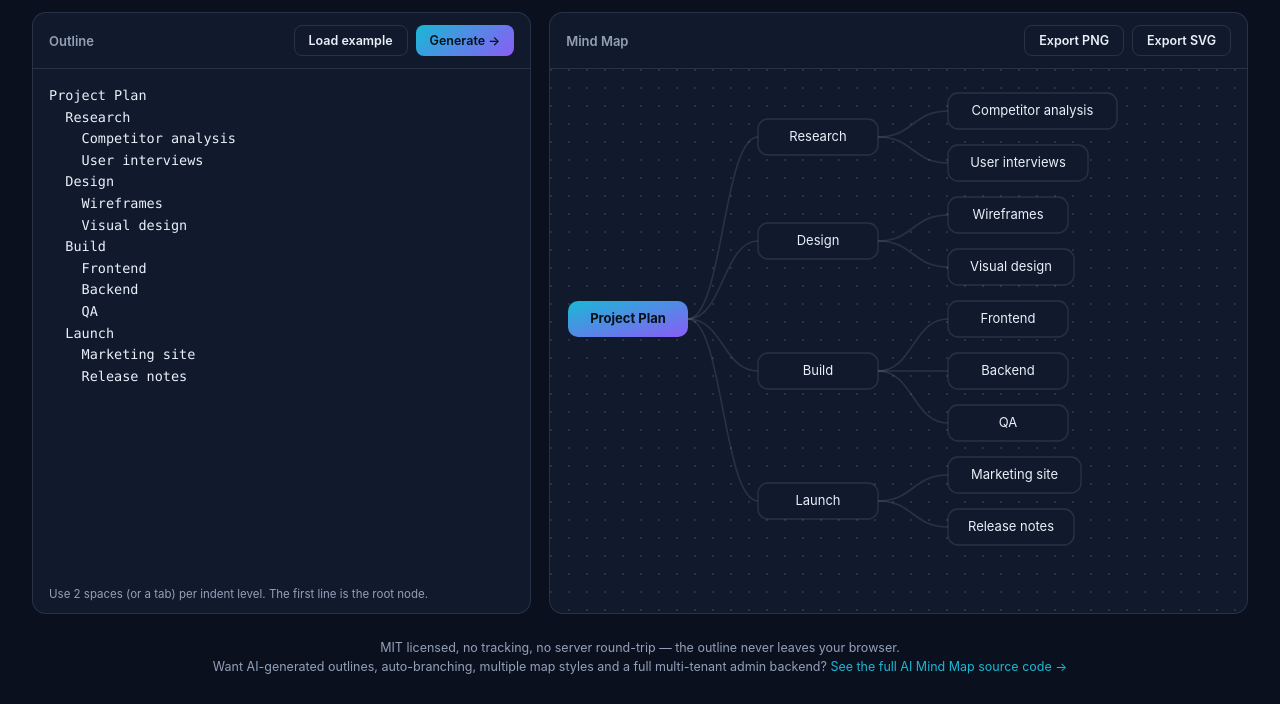
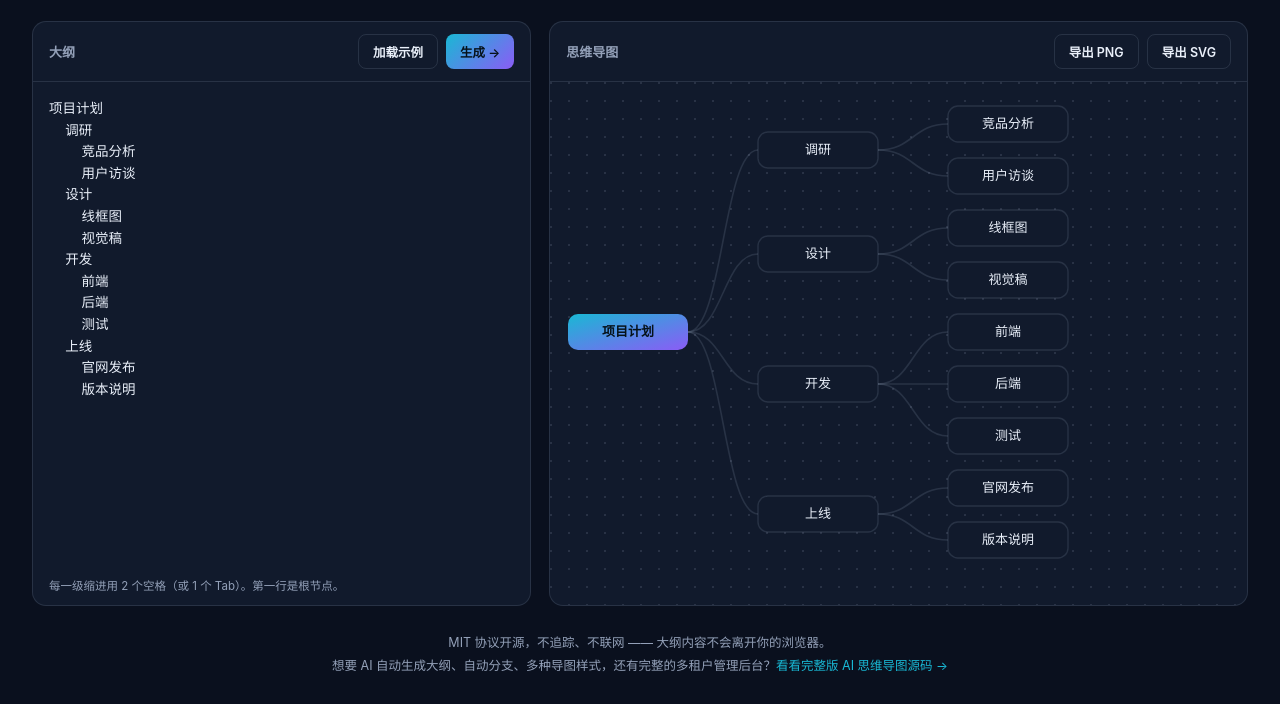
Before and after one commit to anna123123123-creator/outline2mindmap, a plain HTML site: page index.html in a window 1280 px wide. Shown: the part 96-800 px from the top of the page. Drawn offline with Linux system fonts and the light colour scheme.

Commit message:
Translate UI and README to Chinese, fix CJK text width measurement

```diff
--- a/index.html
+++ b/index.html
@@ -1,47 +1,47 @@
 <!DOCTYPE html>
-<html lang="en">
+<html lang="zh-CN">
 <head>
 <meta charset="UTF-8">
 <meta name="viewport" content="width=device-width, initial-scale=1.0">
-<title>Outline2MindMap — turn indented text into a mind map</title>
-<meta name="description" content="Free, open-source, browser-only tool that converts an indented text outline into a visual mind map. No install, no backend, no data leaves your browser.">
+<title>大纲转思维导图 · Outline2MindMap</title>
+<meta name="description" content="免费开源、纯浏览器运行的小工具，把缩进文本大纲一键转换成可视化思维导图。不用安装、不用注册、不联网，数据不会离开你的浏览器。">
 <link rel="stylesheet" href="style.css">
 </head>
 <body>
   <header class="topbar">
-    <h1>Outline<span class="accent">2</span>MindMap</h1>
-    <p class="tagline">Paste an indented outline on the left, get a mind map on the right. 100% local, nothing is uploaded.</p>
+    <h1>大纲<span class="accent">转</span>思维导图</h1>
+    <p class="tagline">左边粘贴缩进文本大纲，右边自动生成思维导图。100% 本地运行，不上传任何数据。</p>
   </header>
 
   <main class="layout">
     <section class="panel panel-input">
       <div class="panel-head">
-        <span>Outline</span>
+        <span>大纲</span>
         <div class="btns">
-          <button id="btnExample" class="btn btn-ghost">Load example</button>
-          <button id="btnGenerate" class="btn btn-primary">Generate →</button>
+          <button id="btnExample" class="btn btn-ghost">加载示例</button>
+          <button id="btnGenerate" class="btn btn-primary">生成 →</button>
         </div>
       </div>
-      <textarea id="outlineInput" spellcheck="false" placeholder="Project Plan
-  Research
-    Competitor analysis
-    User interviews
-  Design
-    Wireframes
-    Visual design
-  Build
-    Frontend
-    Backend
-  Launch"></textarea>
-      <p class="hint">Use 2 spaces (or a tab) per indent level. The first line is the root node.</p>
+      <textarea id="outlineInput" spellcheck="false" placeholder="项目计划
+  调研
+    竞品分析
+    用户访谈
+  设计
+    线框图
+    视觉稿
+  开发
+    前端
+    后端
+  上线"></textarea>
+      <p class="hint">每一级缩进用 2 个空格（或 1 个 Tab）。第一行是根节点。</p>
     </section>
 
     <section class="panel panel-output">
       <div class="panel-head">
-        <span>Mind Map</span>
+        <span>思维导图</span>
         <div class="btns">
-          <button id="btnPNG" class="btn btn-ghost">Export PNG</button>
-          <button id="btnSVG" class="btn btn-ghost">Export SVG</button>
+          <button id="btnPNG" class="btn btn-ghost">导出 PNG</button>
+          <button id="btnSVG" class="btn btn-ghost">导出 SVG</button>
         </div>
       </div>
       <div id="canvasWrap" class="canvas-wrap">
@@ -51,8 +51,8 @@
   </main>
 
   <footer class="footer">
-    <p>MIT licensed, no tracking, no server round-trip — the outline never leaves your browser.</p>
-    <p>Want AI-generated outlines, auto-branching, multiple map styles and a full multi-tenant admin backend? <a href="https://inzyxuashop.com/aisiweidaotu-yuanma.html" target="_blank" rel="noopener">See the full AI Mind Map source code →</a></p>
+    <p>MIT 协议开源，不追踪、不联网 —— 大纲内容不会离开你的浏览器。</p>
+    <p>想要 AI 自动生成大纲、自动分支、多种导图样式，还有完整的多租户管理后台？<a href="https://inzyxuashop.com/aisiweidaotu-yuanma.html" target="_blank" rel="noopener">看看完整版 AI 思维导图源码 →</a></p>
   </footer>
 
   <script src="script.js"></script>
--- a/script.js
+++ b/script.js
@@ -2,20 +2,20 @@
   'use strict';
 
   var EXAMPLE = [
-    'Project Plan',
-    '  Research',
-    '    Competitor analysis',
-    '    User interviews',
-    '  Design',
-    '    Wireframes',
-    '    Visual design',
-    '  Build',
-    '    Frontend',
-    '    Backend',
-    '    QA',
-    '  Launch',
-    '    Marketing site',
-    '    Release notes',
+    '项目计划',
+    '  调研',
+    '    竞品分析',
+    '    用户访谈',
+    '  设计',
+    '    线框图',
+    '    视觉稿',
+    '  开发',
+    '    前端',
+    '    后端',
+    '    测试',
+    '  上线',
+    '    官网发布',
+    '    版本说明',
   ].join('\n');
 
   var input = document.getElementById('outlineInput');
@@ -27,8 +27,10 @@
   var V_GAP = 16;
   var PAD_X = 18;
   var PAD_Y = 24;
-  var CHAR_W = 7.2;
   var MIN_NODE_W = 120;
+  var FONT = '13px -apple-system,BlinkMacSystemFont,"Segoe UI",Roboto,Helvetica,Arial,"PingFang SC","Microsoft YaHei",sans-serif';
+  var measureCtx = document.createElement('canvas').getContext('2d');
+  measureCtx.font = FONT;
 
   function indentLevel(line) {
     var m = line.match(/^[ \t]*/)[0];
@@ -59,7 +61,8 @@
   }
 
   function nodeWidth(text) {
-    return Math.max(MIN_NODE_W, Math.round(text.length * CHAR_W) + 32);
+    var measured = measureCtx.measureText(text).width;
+    return Math.max(MIN_NODE_W, Math.round(measured) + 32);
   }
 
   function layout(root) {
@@ -167,7 +170,7 @@
     style.textContent = [
       '.node rect{fill:#111a2c;stroke:rgba(147,160,184,.35);stroke-width:1.4}',
       '.node.root rect{fill:url(#rootGrad);stroke:none}',
-      '.node text{fill:#EAF0FA;font-size:13px;font-family:sans-serif;dominant-baseline:middle}',
+      '.node text{fill:#EAF0FA;font-size:13px;font-family:-apple-system,"PingFang SC","Microsoft YaHei",sans-serif;dominant-baseline:middle}',
       '.node.root text{fill:#06121A;font-weight:700}',
       '.link{fill:none;stroke:rgba(147,160,184,.35);stroke-width:1.6}',
     ].join('\n');
--- a/style.css
+++ b/style.css
@@ -12,7 +12,7 @@
 *{box-sizing:border-box}
 body{
   margin:0;background:var(--ink);color:var(--text);
-  font-family:-apple-system,BlinkMacSystemFont,"Segoe UI",Roboto,Helvetica,Arial,sans-serif;
+  font-family:-apple-system,BlinkMacSystemFont,"Segoe UI",Roboto,Helvetica,Arial,"PingFang SC","Microsoft YaHei",sans-serif;
   display:flex;flex-direction:column;min-height:100vh;
 }
 .topbar{padding:28px 32px 8px}
```
Also changed, not shown: screenshot.png, 1 other file.
